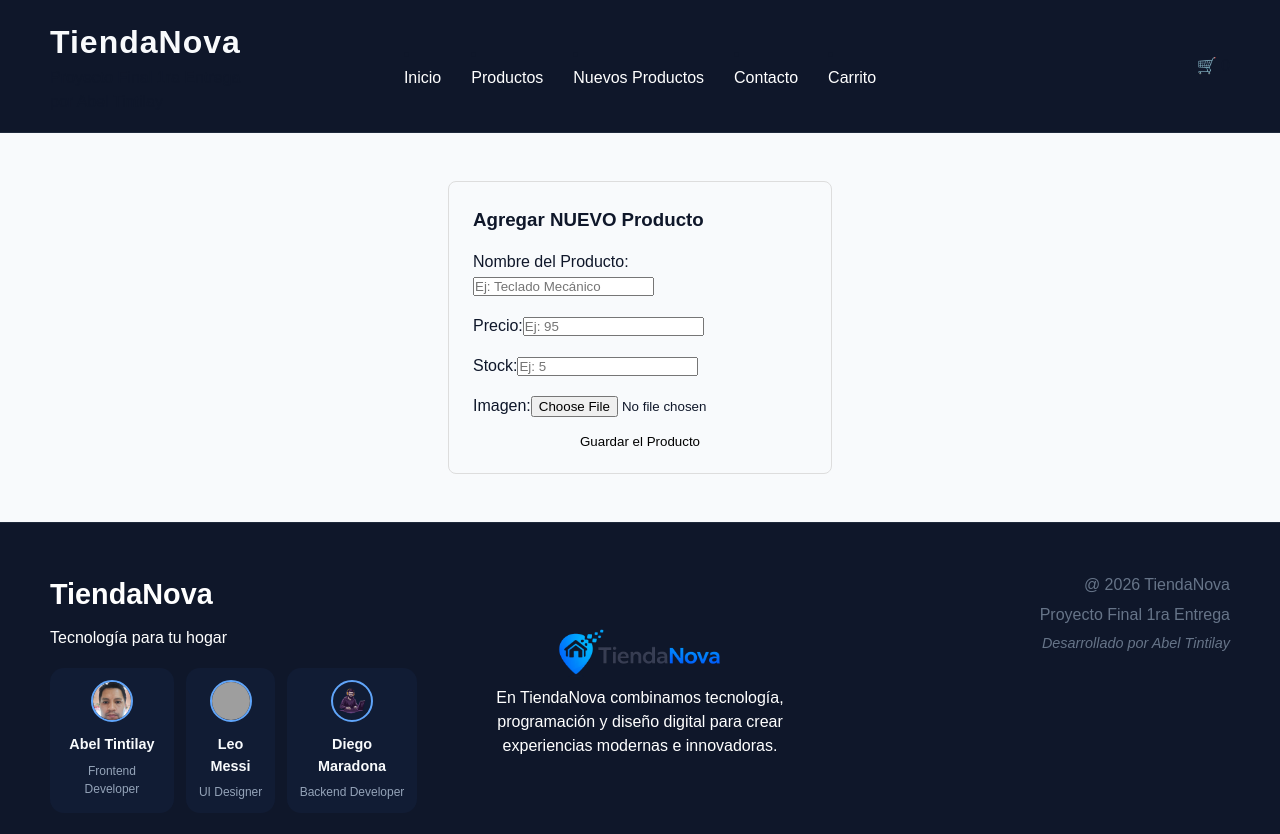
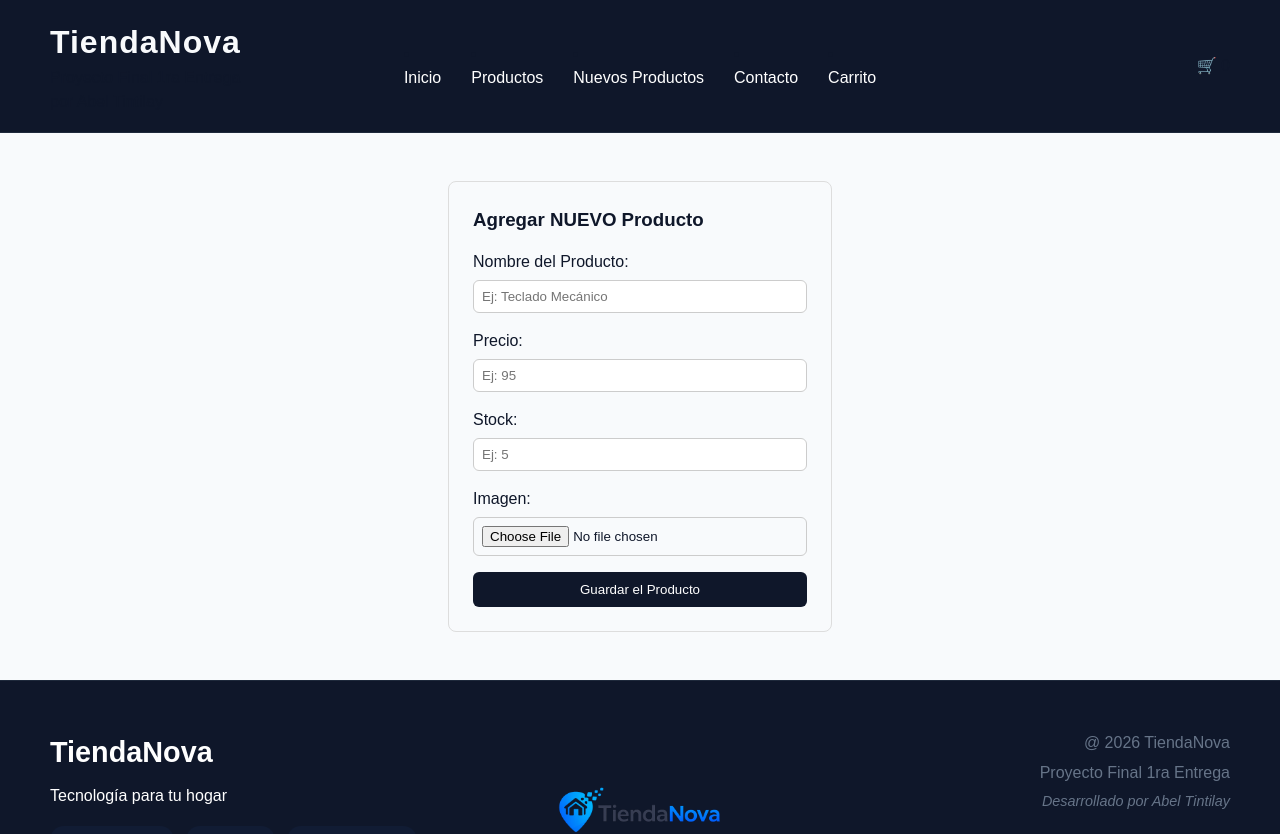
Before and after one commit to abeltintilay/1ra-Entrega-Proyecto-TiendaNova-ABEL-SEBASTIAN-TINTILAY, a React (Vite) app: page /nuevos-productos in a window 1280 px wide. Shown: the top 834 px of the page. Built offline with nearby package versions, Linux system fonts and the light colour scheme; grey boxes are pictures that could not be loaded.

Commit message:
Mejorando el Formulario e implementando FormularioProducto.module.css

```diff
--- a/src/components/FormularioProducto/FormularioContainer.jsx
+++ b/src/components/FormularioProducto/FormularioContainer.jsx
@@ -68,6 +68,7 @@ function FormularioContainer() {
         // Por el momento hacemos un console.log
         console.log(
           "Enviando los siguientes datos COMPLETOS a la API:", productoCompleto );
+          alert("Producto agregado con éxito");
 
       } else {
 
--- a/src/components/FormularioProducto/FormularioProducto.jsx
+++ b/src/components/FormularioProducto/FormularioProducto.jsx
@@ -1,7 +1,6 @@
 // En src/componentens/FormularioProducto/FormularioProducto
-
-
 import React from 'react';
+import styles from './FormularioProducto.module.css';
 
 // Por ahora, es un componente súper simple. Solo muestra el HTML.
 
@@ -13,67 +12,71 @@ function FormularioProducto({
 }) {
   console.log(datosForm);
 
-
-  const formStyle = {
-    display: 'flex',
-    flexDirection: 'column',
-    maxWidth: '24rem',
-    margin: '3rem auto',
-    padding: '1.5rem',
-    border: '1px solid #ddd',
-    borderRadius: '8px',
-    gap: '16px',
-  };
   return (
-    <form style={formStyle} onSubmit={manejarEnvio}>
+    <form className={styles.formulario} onSubmit={manejarEnvio}>
       <h3>Agregar NUEVO Producto</h3>
 
-      <div>
-        <label>Nombre del Producto:</label>
+      <div className={styles.grupoInput}>
+        <label htmlFor="nombre">Nombre del Producto:</label>
 
         <input
+              className={styles.input}
+              id="nombre"
               type="text"
               placeholder="Ej: Teclado Mecánico"
               name="nombre"
               value={datosForm.nombre}
               onChange={manejarCambio}
+              required
               />
       </div>
 
-      <div>
-        <label>Precio:</label>
+      <div className={styles.grupoInput}>
+        <label htmlFor="precio">Precio:</label>
         <input
+              className={styles.input}
+              id="precio"
               type="number"
               placeholder="Ej: 95"
-              name="precio"  //Atributo clave para identiciar el input
+              name="precio"
               value={datosForm.precio}
               onChange={manejarCambio}
+              required
+              min="1"
         />
 
       </div>
 
-      <div>
-        <label>Stock:</label>
+      <div className={styles.grupoInput}>
+        <label htmlFor="stock">Stock:</label>
         <input
+            className={styles.input}
+            id="stock"
             type="number"
             placeholder="Ej: 5"
             name="stock"
             value={datosForm.stock}
             onChange={manejarCambio}
+            required
+            min="0"
         />
       </div>
 
-      <div>
-        <label>Imagen:</label>
+      <div className={styles.grupoInput}>
+        <label htmlFor="imagen">Imagen:</label>
         <input
+                className={styles.input}
+
+                id="imagen"
                 type="file"
                 placeholder="https://..."
-                //name="imagen"
                 onChange={manejarCambioImagen}
         />
       </div>
 
-      <button type="submit">Guardar el Producto</button>
+      <button className={styles.boton} type="submit">
+              Guardar el Producto
+      </button>
     </form>
   );
 }
--- /dev/null
+++ b/src/components/FormularioProducto/FormularioProducto.module.css
@@ -0,0 +1,38 @@
+.formulario {
+  display: flex;
+  flex-direction: column;
+  max-width: 24rem;
+  margin: 3rem auto;
+  padding: 1.5rem;
+  border: 1px solid #ddd;
+  border-radius: 8px;
+  gap: 16px;
+}
+
+.grupoInput {
+  display: flex;
+  flex-direction: column;
+  gap: 6px;
+}
+
+.input {
+  padding: 8px;
+  border-radius: 6px;
+  border: 1px solid #ccc;
+}
+
+.boton {
+  padding: 10px;
+  border: none;
+  border-radius: 6px;
+  cursor: pointer;
+
+    background-color: #0f172a;
+    color: white;
+
+    transition: background-color 0.3s ease ;
+}
+
+.boton:hover {
+    background-color: #60a5fa;
+}
```
